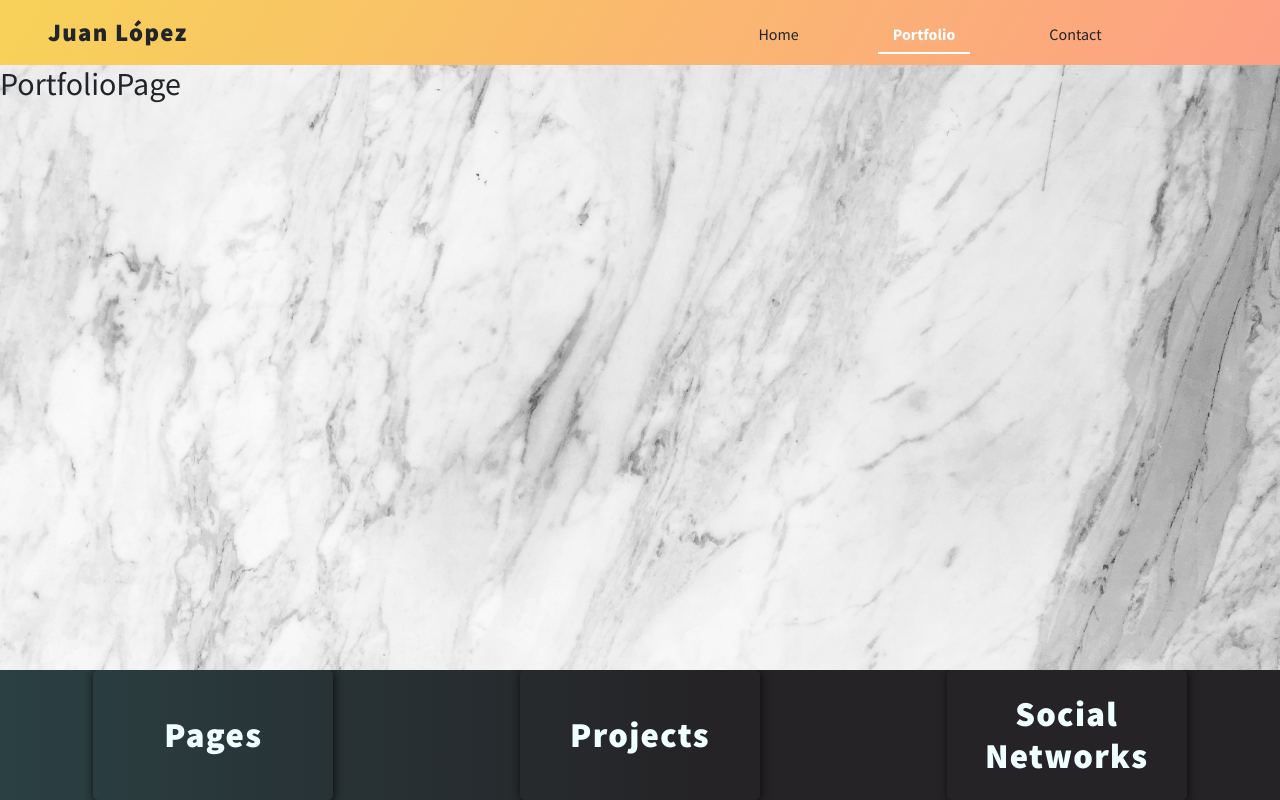
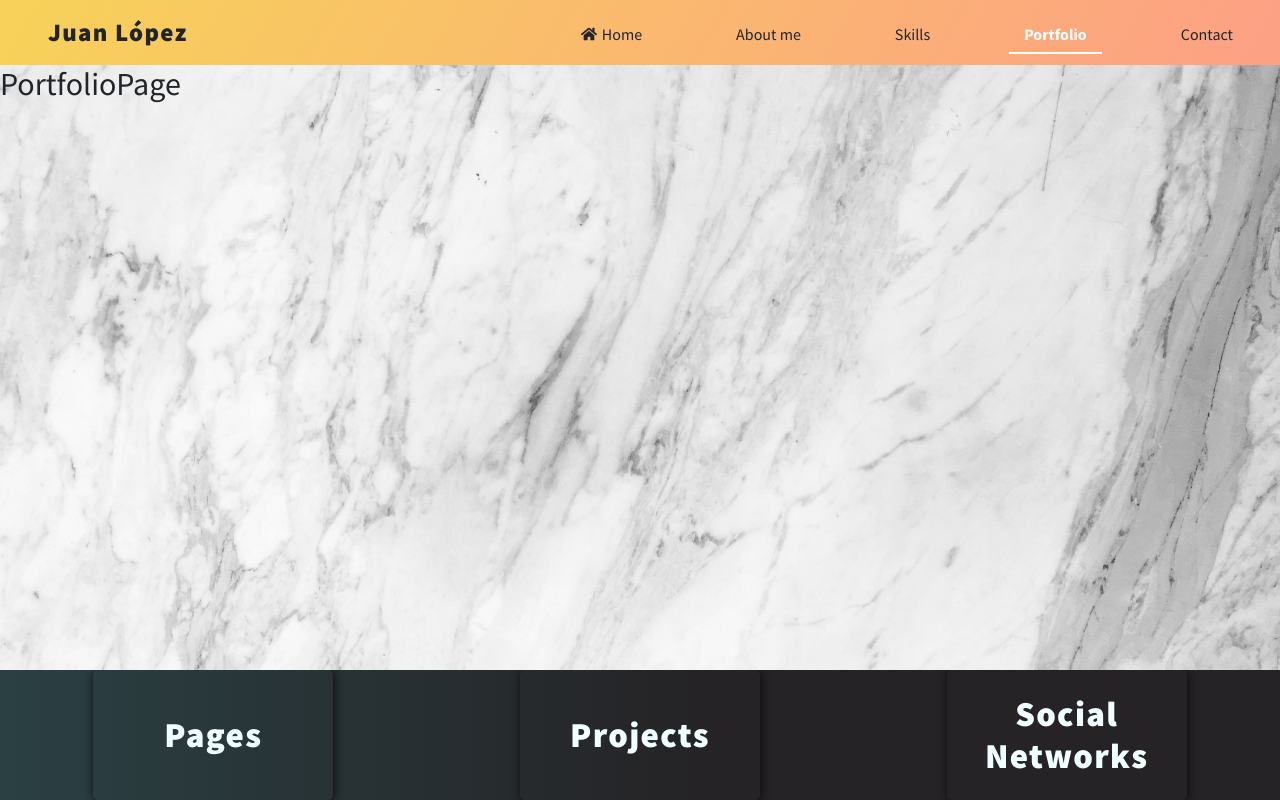
Before and after one commit to jsebast1an/myPortfolioPage, a React (Create React App) app: page /portfolio in a window 1280 px wide. Built offline with nearby package versions, Linux system fonts and the light colour scheme.

Commit message:
hopme page ready

```diff
--- a/src/components/NavBar/NavBar.jsx
+++ b/src/components/NavBar/NavBar.jsx
@@ -19,7 +19,17 @@ function NavBar() {
             <ul className='menuContainer'>
                 <NavLink className={ ({isActive}) => (isActive ? 'active' : '')} to="/" end>
                     <li>
-                        {/* <FaIcons.FaHome /> */} Home
+                        <FaIcons.FaHome /> Home
+                    </li>
+                </NavLink>
+                <NavLink className={ ({isActive}) => (isActive ? 'active' : '')} to="/skills" end>
+                    <li>
+                         About me
+                    </li>
+                </NavLink>
+                <NavLink className={ ({isActive}) => (isActive ? 'active' : '')} to="/skills" end>
+                    <li>
+                        Skills
                     </li>
                 </NavLink>
                 <NavLink className={ ({isActive}) => (isActive ? 'active' : '')} to="/portfolio" end>
--- a/src/components/NavBar/navBar.css
+++ b/src/components/NavBar/navBar.css
@@ -35,9 +35,9 @@
 .sideBar .menuContainer {
     display: flex;
     flex-direction: row;
-    flex-wrap: wrap;
-    justify-content: center;
-    width: 700px;
+    flex-wrap: nowrap;
+    justify-content: flex-start;
+    /* width: inherit; */
     margin: 0;
 }
 
--- a/src/css/homePage.css
+++ b/src/css/homePage.css
@@ -20,6 +20,10 @@
 .main_saludo div h5 {
     margin: 0 0 1rem 0;
     font-size: 34px;
+}
+.main_saludo div h4 strong
+{
+    color: #ffc400;
 }
 
 .main_saludo button.about_me {
@@ -127,9 +131,9 @@
 
 .brokenImgContainer {
     position: relative;
-    margin-top: 3rem;
-    width: 360px;
-    height: 360px;
+    margin-top: 4rem;
+    width: 390px;
+    height: 390px;
     background-color: transparent;
     color: rgb(10, 19, 28);
 }
@@ -143,6 +147,7 @@
     transition: 0.5s ease-out;
     background: url(../imgs/perfil.jpg);
     background-size: cover;
+    border-radius: 50%;
 }
 
 .brokenImgContainer .span:nth-child(1) {
--- a/src/pages/HomePage.js
+++ b/src/pages/HomePage.js
@@ -3,10 +3,27 @@ import * as FaIcons from 'react-icons/fa'
 /* css */
 import '../App.css'
 import '../css/homePage.css'
+import { NavLink } from 'react-router-dom'
 
 
 
 function HomePage() {
+
+  function viewDescription(evt) {
+
+    evt.preventDefault()
+    evt.stopPropagation()
+
+    let main_saludo = document.querySelector('.main_saludo')
+    let description = document.querySelector('.description')
+
+    description.style.display = 'block'
+    main_saludo.style.display = 'none'
+
+
+  }
+
+
   return (
     <div id='body'>
       <NavBar />
@@ -19,19 +36,28 @@ function HomePage() {
           <div className='flexCenterContainer main_saludo'>
             <div>
               <h4>
-                Hey there!
+                Hi there!
+              </h4>
+              <h4>
+                I'm <strong>Juan López</strong>
               </h4>
               <h5>
                 Welcome to my page.
               </h5>
             </div>
-            <button className='about_me'>About me <FaIcons.FaArrowCircleRight /></button>
+
+            <NavLink to={'/about_me'} end style={{textDecoration:'none'}}>
+              <button className='about_me'>
+                About me <FaIcons.FaArrowCircleRight />
+              </button>
+            </NavLink>
           </div>
 
           <div className='flexCenterContainer description' style={{display:'none'}}>
             <tag className='span'></tag>
             <div className='text'>
-            I am a developer who likes to create,
+            I am a developer based on Buenos Aires, Argentina but born in Ecuador.
+            I likes to create,
             learn and who in the future wants to
             start his own start-up.
             I emphasize being hardworking, gentle
```
